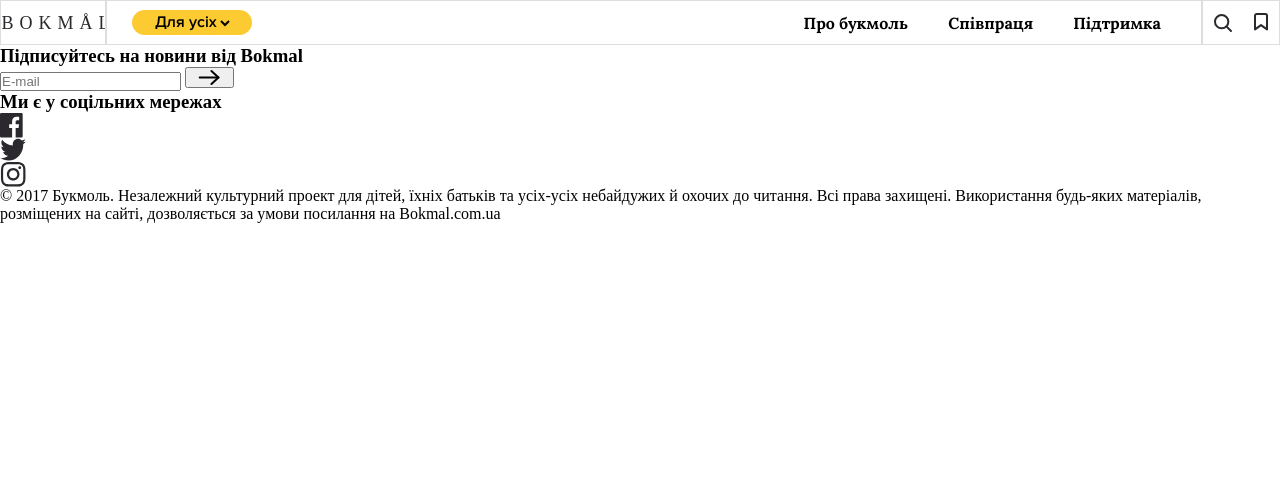
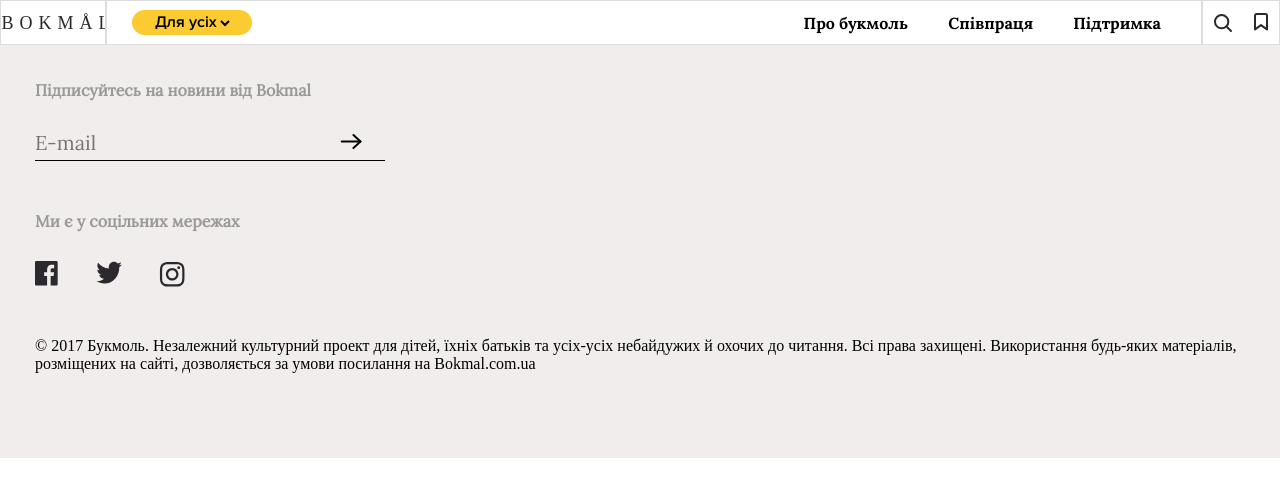
Before and after one commit to EskalonaD/homework-markup, a plain HTML site: page index.html in a window 1280 px wide. Drawn offline with Linux system fonts and the light colour scheme.

Commit message:
create some styles

```diff
--- a/index.html
+++ b/index.html
@@ -54,14 +54,14 @@
             </div>
         </header>
         <footer class="footer">
-            <div>
+            <div class="footer__container">
                 <h3 class="footer__heading">Підписуйтесь на новини від Bokmal</h3>
-                <form action="#">
+                <form action="#" class='footer__form'>
                     <input type="email" placeholder="E-mail" class="footer__input">
-                    <button class="footer__button"><img src="assets\arrow.svg" alt="arrow-button"></button>
+                    <button class="footer__button" type="submit"><img src="assets\arrow.svg" alt="arrow-button"></button>
                 </form>
             </div>
-            <div>
+            <div class="footer__container">
                 <h3 class="footer__heading">Ми є у соцільних мережах</h3>
                 <div class="footer__social-container">
                     <a href="#" class="footer__cocial"><img src="assets\facebook.svg" alt="facebook"></a>
@@ -69,7 +69,7 @@
                     <a href="#" class="footer__cocial"><img src="assets\instagram.svg" alt="instagram"></a>
                 </div>
             </div>
-            <div>
+            <div class="footer__container">
                 <p class="footer__textblock">
                     &copy; 2017 Букмоль. Незалежний культурний проект для дітей, їхніх батьків та усіх-усіх
                     небайдужих й охочих до читання. Всі права захищені. Використання будь-яких матеріалів,
--- a/style.css
+++ b/style.css
@@ -42,6 +42,8 @@
 
 }
 
+/* Global styles */
+
 * {
     margin: 0px;
     padding: 0px;
@@ -52,6 +54,7 @@ img {
     display: block;
 }
 
+/* Header styles */
 .desktop-header {
     display: none;
 
@@ -102,6 +105,58 @@ img {
 
 .mobile-header__resolution__active {
     border-bottom: 4px solid rgb(236, 250, 43);
+}
+
+/* Footer styles */
+
+.footer {
+    background: #F1EDEC;
+    padding: 35px;
+}
+
+.footer__container {
+    margin-bottom: 50px;
+}
+
+.footer__heading {
+    font-family: 'Lora-Regular';
+    color: #999;
+    font-size: 16px;
+    margin-bottom: 30px;
+}
+
+.footer__form {
+    border-bottom: 1px solid #000;
+    padding-bottom: 5px;
+    width: 350px;
+}
+
+.footer__input {
+    border: none;
+    height: 25px;
+    font-size: 20px;
+    font-family: 'Lora-Regular';
+    background-color: inherit;
+    width: 290px;
+
+}
+
+
+.footer__button {
+    border: none;
+    background-color: inherit;
+}
+
+.footer__social-container {
+    display: flex;
+    flex-direction: row;
+    justify-content: space-between;
+    /* justfy-content:  */
+    width: 150px;
+}
+
+.footer-social {
+
 }
 
 @media screen and (min-width: 640px) {
```
